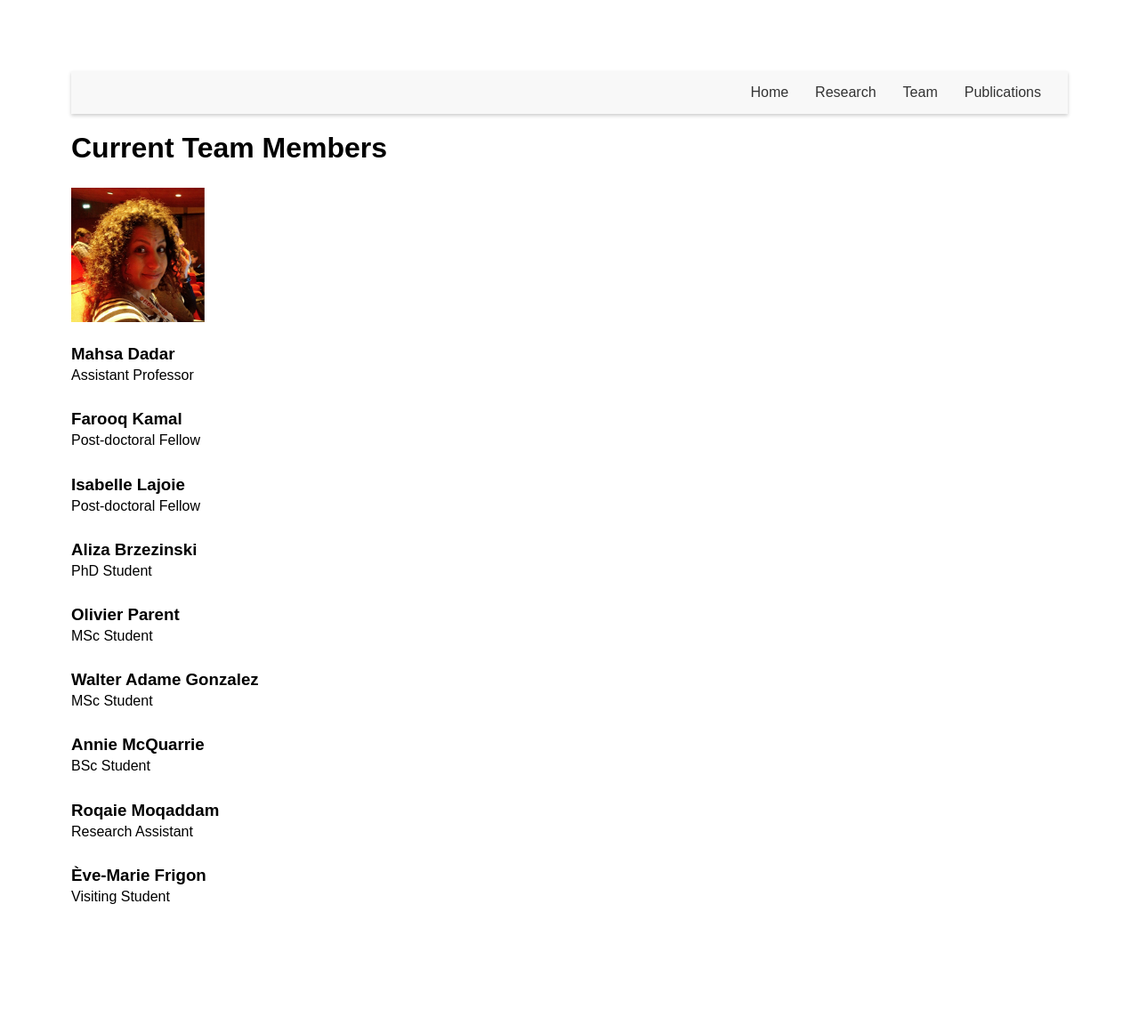
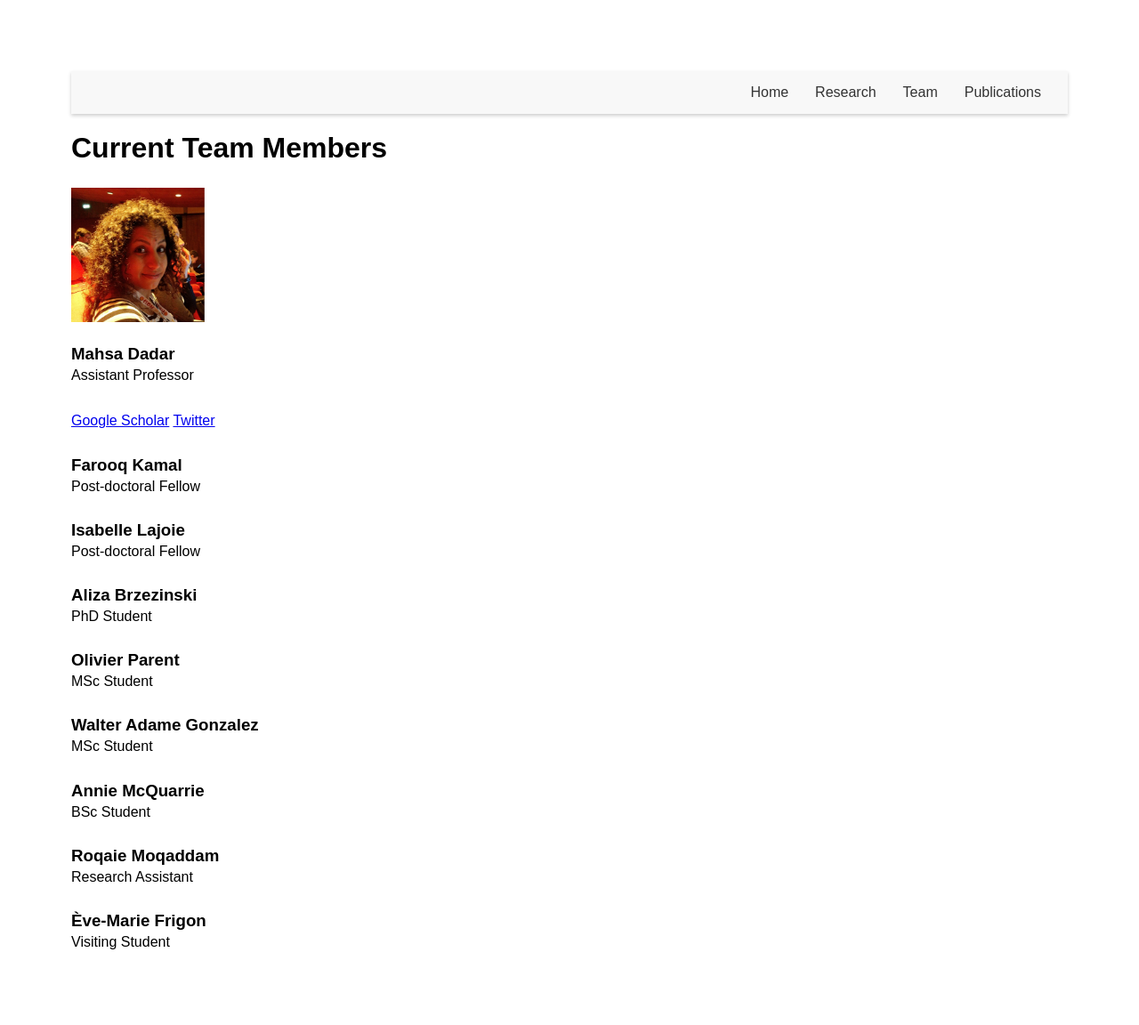
Before and after one commit to VANDAlab/VANDAlab.github.io, a Jekyll site: the page team.html, which Jekyll copies as it is, in a window 1280 px wide. Shown: the whole page at 89% size. Built offline with Jekyll 4.4.1, drawn with Linux system fonts in a browser that asks for light colours; before the commit the page ends 1100 px from its top, so only the background shows below that.

Commit message:
Update team.html

```diff
--- a/team.html
+++ b/team.html
@@ -17,7 +17,7 @@
 </div> <!-- Close the navbar div -->
 
     <header>
-        <h1></h1>
+
         <h1>Current Team Members</h1>
   </header>
 
@@ -25,6 +25,9 @@
     <img src="team/mahsa.jpg" alt="Mahsa Dadar">
         <h3>Mahsa Dadar</h3>
         <p>Assistant Professor</p>
+          <p> <a href="https://scholar.google.ca/citations?user=Kw-wT1oAAAAJ&hl=en" target="_blank">Google Scholar</a>
+          <a href="https://twitter.com/DadarMahsa" target="_blank">Twitter</a>
+  </p>
     </div>
 </div>
 
```
